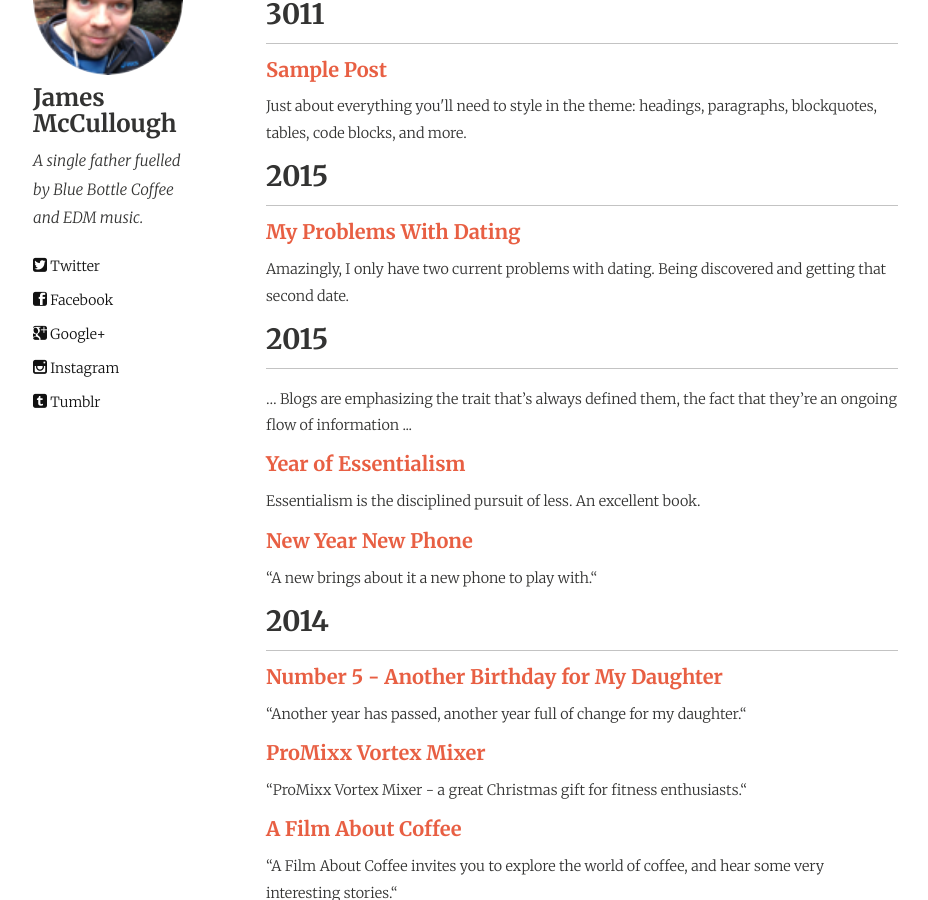
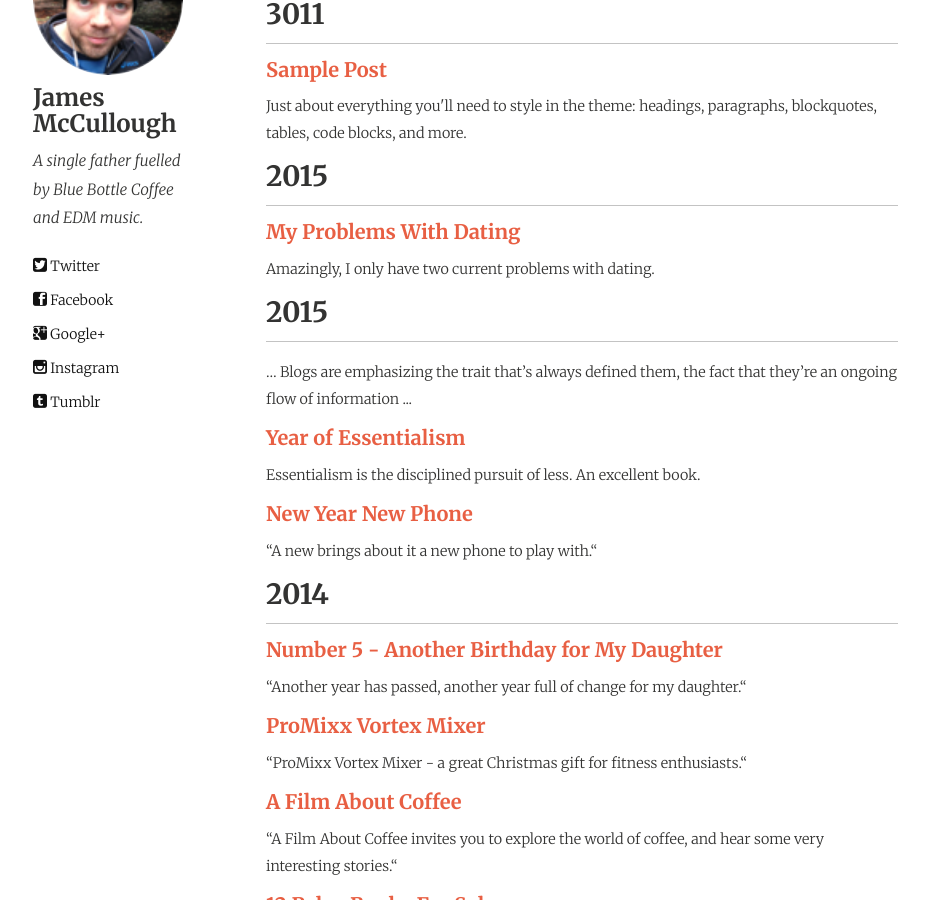
Before and after one commit to foursides/foursides.github.io, a Jekyll site: the page built from blog.md, in a window 1280 px wide and 900 px high, scrolled down 317 px. Shown: the whole window, without its empty margins (58-986 px from the left). Built offline with Jekyll 4.4.1, drawn with Linux system fonts in a browser that asks for light colours; nearby versions of some CDN libraries; Markdown is read by kramdown in place of the engine named in the settings.

Commit message:
Update 2015-02-15-My-Problems-With-Dating.md

```diff
--- a/_posts/2015-02-15-My-Problems-With-Dating.md
+++ b/_posts/2015-02-15-My-Problems-With-Dating.md
@@ -1,7 +1,7 @@
 ---
 layout: post
 title: My Problems With Dating
-description: "Amazingly, I only have two current problems with dating. Being discovered and getting that second date."
+description: "Amazingly, I only have two current problems with dating."
 category: article
 tags: relationships, life
 ---
```
